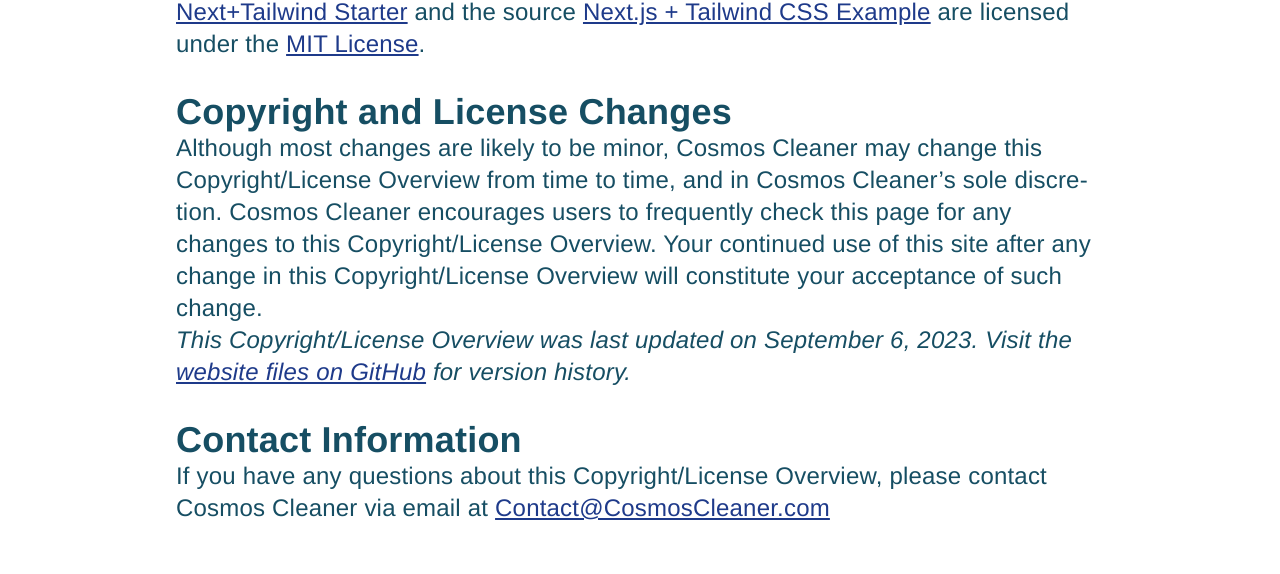
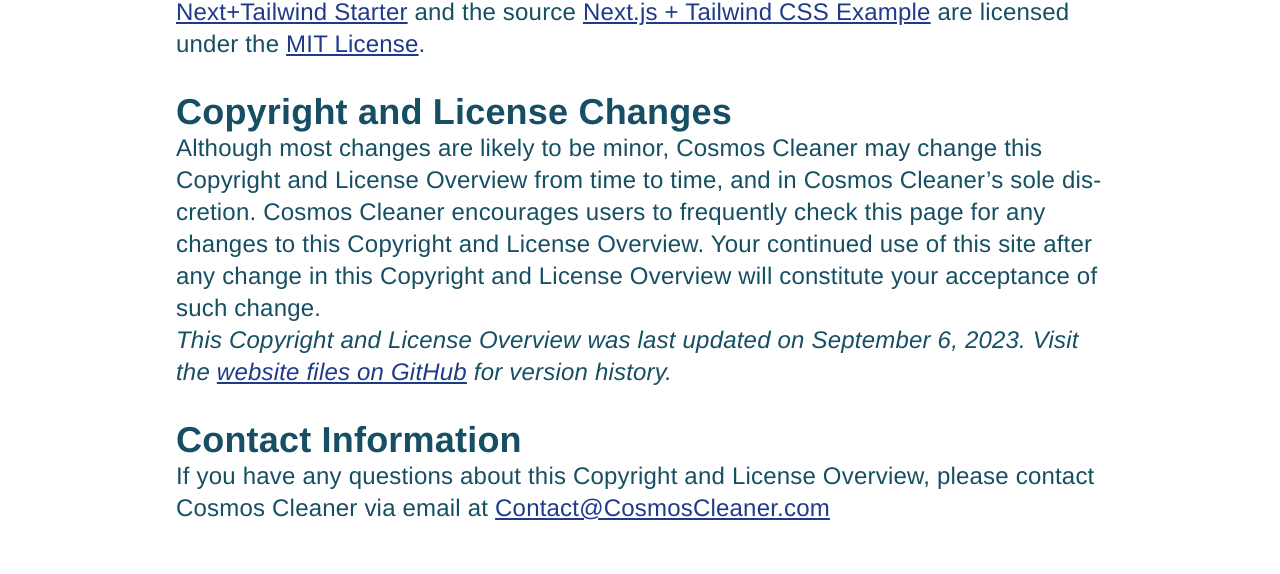
Before and after one commit to derek-perry/cosmoscleaner.com, a Next.js app: page /copyright in a window 1280 px wide. Shown: the part 1760-2334 px from the top of the page. Built offline with nearby package versions, Linux system fonts and the light colour scheme; no server answers; a web font is replaced by a local one.

Commit message:
Retitle Copyright Page Mentions
The title of the copyright and license page was changed from copyright/license. Any mentions of the page's old designation was changed to the new version.

```diff
--- a/pages/copyright.tsx
+++ b/pages/copyright.tsx
@@ -44,12 +44,12 @@
 
 
               <h2 id="changes">Copyright and License Changes</h2>
-              <p>Although most changes are likely to be minor, Cosmos Cleaner may change this Copyright/License Overview from time to time, and in Cosmos Cleaner’s sole discretion. Cosmos Cleaner encourages users to frequently check this page for any changes to this Copyright/License Overview. Your continued use of this site after any change in this Copyright/License Overview will constitute your acceptance of such change.</p>
-              <p><i>This Copyright/License Overview was last updated on September 6, 2023. Visit the <LinkExternal href="https://github.com/derek-perry/CosmosCleaner" title="View Cosmos Cleaner by Derek Perry on GitHub">website files on GitHub</LinkExternal> for version history.</i></p>
+              <p>Although most changes are likely to be minor, Cosmos Cleaner may change this Copyright and License Overview from time to time, and in Cosmos Cleaner’s sole discretion. Cosmos Cleaner encourages users to frequently check this page for any changes to this Copyright and License Overview. Your continued use of this site after any change in this Copyright and License Overview will constitute your acceptance of such change.</p>
+              <p><i>This Copyright and License Overview was last updated on September 6, 2023. Visit the <LinkExternal href="https://github.com/derek-perry/CosmosCleaner" title="View Cosmos Cleaner by Derek Perry on GitHub">website files on GitHub</LinkExternal> for version history.</i></p>
 
 
               <h2 id="contact-info">Contact Information</h2>
-              <p>If you have any questions about this Copyright/License Overview, please contact Cosmos Cleaner via email at <LinkExternal className="max-sm:break-all" href="mailto:contact@cosmoscleaner.com" title="Contact Cosmos Cleaner via Email at Contact@CosmosCleaner.com">Contact@CosmosCleaner.com</LinkExternal></p>
+              <p>If you have any questions about this Copyright and License Overview, please contact Cosmos Cleaner via email at <LinkExternal className="max-sm:break-all" href="mailto:contact@cosmoscleaner.com" title="Contact Cosmos Cleaner via Email at Contact@CosmosCleaner.com">Contact@CosmosCleaner.com</LinkExternal></p>
           </section>
         </article>
       </main>
```
